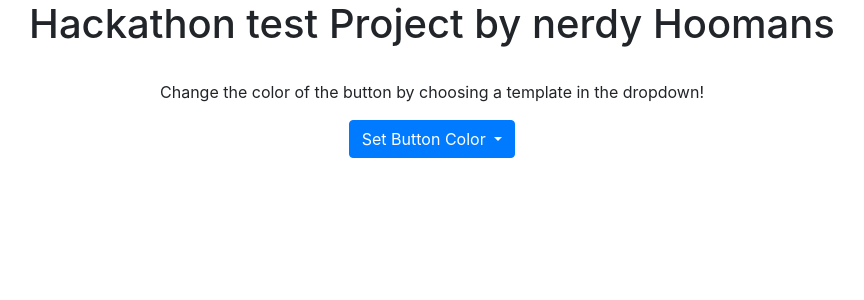
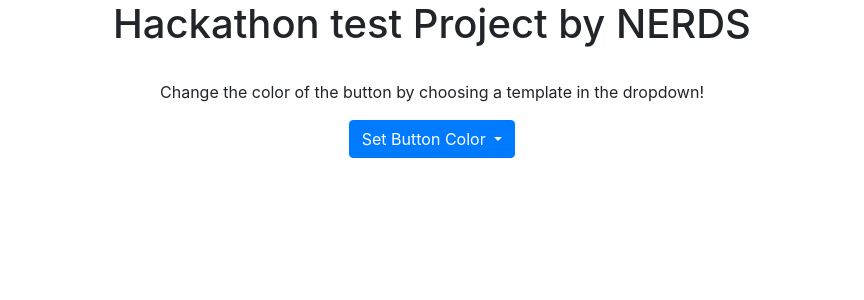
Before and after one commit to dheerajhyper69/hackathon-test, a React (Create React App) app: page / in a window 1280 px wide. Shown: the top 300 px of the page, without its empty margins (208-1072 px from the left). Built offline with nearby package versions, Linux system fonts and the light colour scheme.

Commit message:
Yes Yes Yes

```diff
--- a/src/App.js
+++ b/src/App.js
@@ -16,7 +16,7 @@ class App extends React.Component {
   render() {
     return (
       <div className="App">
-        <h1>Hackathon test Project by nerdy Hoomans</h1>
+        <h1>Hackathon test Project by NERDS</h1>
         <br />
         <p>Change the color of the button by choosing a template in the dropdown!</p>
         <DropdownButton
```
